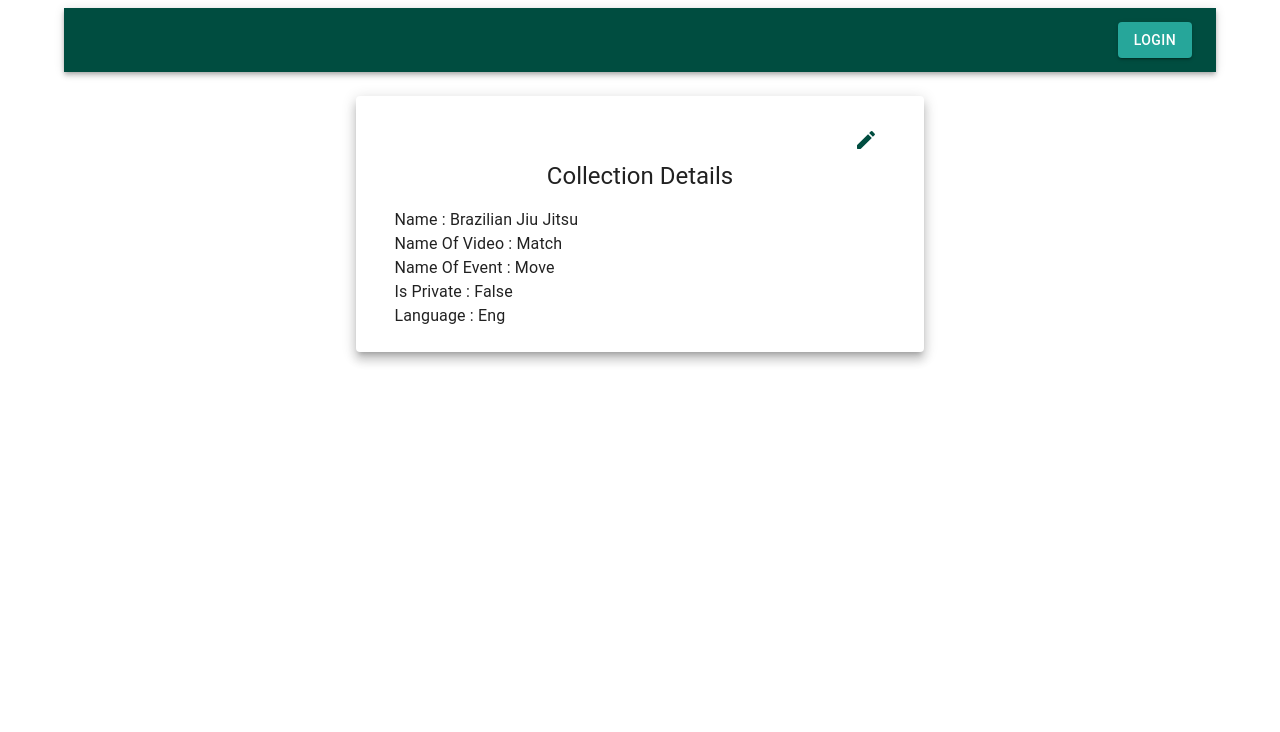
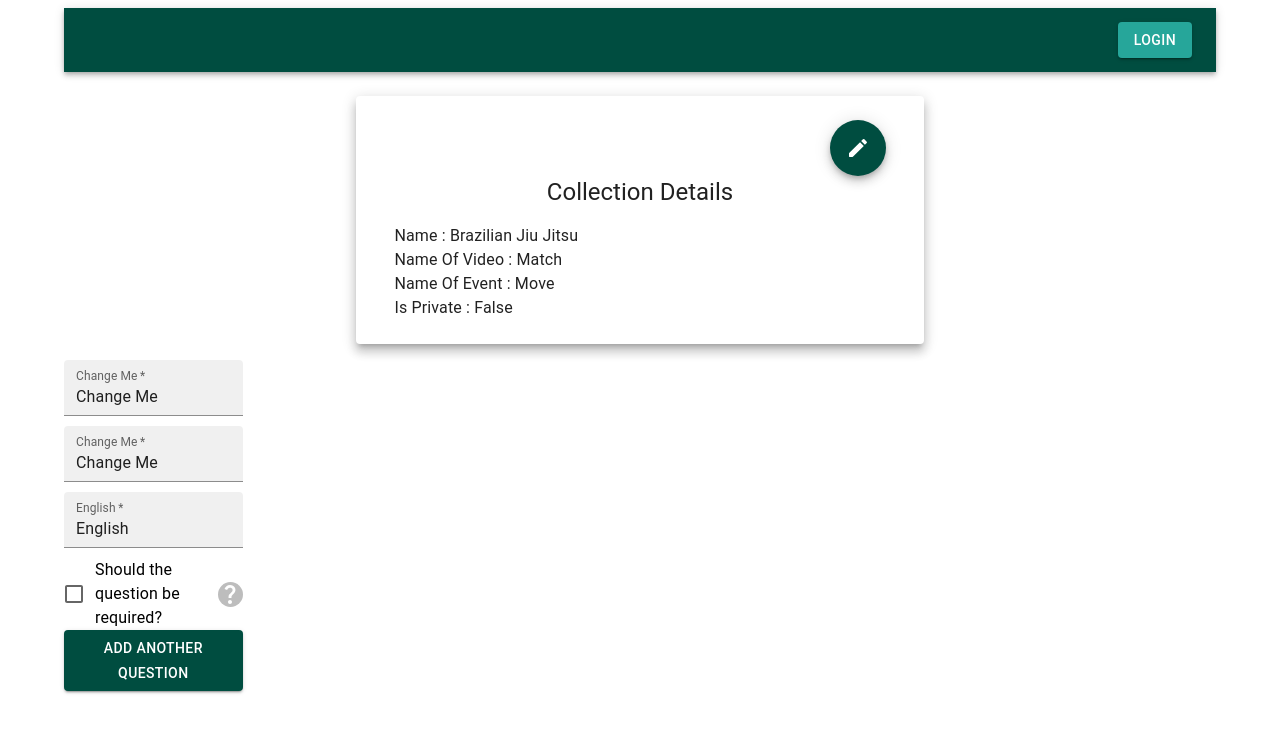
Before and after one commit to NerdyWithZainab/video-annotator, a Next.js app: page /collection/1 in a window 1280 px wide. Shown: the top 732 px of the page. Built offline with nearby package versions, Linux system fonts and the light colour scheme; no server answers.

Commit message:
begin to flesh out the new intake question creation

```diff
--- a/components/CollectionDetailsEdit/index.tsx
+++ b/components/CollectionDetailsEdit/index.tsx
@@ -17,7 +17,7 @@
 
 const CollectionDetailsEdit: React.FC<{
   collection: Collection;
-  setIsCollectionDetailsInEditMode: () => {};
+  setIsCollectionDetailsInEditMode: (val: boolean) => void;
 }> = ({ collection, setIsCollectionDetailsInEditMode }) => {
   const intl: IntlShape = useIntl();
 
--- a/components/CollectionDetailsView/index.tsx
+++ b/components/CollectionDetailsView/index.tsx
@@ -11,7 +11,7 @@
 
 const CollectionDetailsView: React.FC<{
   collection: Collection;
-  setIsCollectionDetailsInEditMode: () => {};
+  setIsCollectionDetailsInEditMode: (val: boolean) => void;
 }> = ({ collection, setIsCollectionDetailsInEditMode }) => {
   return (
     <InfoPanel
@@ -28,7 +28,7 @@
             <Grid item lg={12} sm={12}>
               <Typography>
                 {convertCamelCaseToCapitalCase(elKey)} :{" "}
-                {capitalizeEachWord(collectionEl.toString())}
+                {capitalizeEachWord(collectionEl?.toString() || "No value")}
               </Typography>
             </Grid>
           );
--- a/components/InfoPanel/index.tsx
+++ b/components/InfoPanel/index.tsx
@@ -1,5 +1,12 @@
 import React from "react";
-import { Button, Grid, IconButton, Paper, Typography } from "@mui/material";
+import {
+  Button,
+  Fab,
+  Grid,
+  IconButton,
+  Paper,
+  Typography,
+} from "@mui/material";
 import { Tooltip } from "@mui/material";
 // import EditIcon from "@mui/icons-material/Edit";
 import EditRoundedIcon from "@mui/icons-material/EditRounded";
@@ -46,13 +53,19 @@
         {isEditable && (
           <Grid container justifyContent="flex-end" alignItems="flex-end">
             <Grid item>
-              <IconButton
+              {/* <IconButton
+                color="primary"
+                aria-label="edit collection"
+                onClick={handleEditClick}
+              > */}
+              <Fab
                 color="primary"
                 aria-label="edit collection"
                 onClick={handleEditClick}
               >
                 <EditRoundedIcon />
-              </IconButton>
+              </Fab>
+              {/* </IconButton> */}
             </Grid>
           </Grid>
         )}
--- /dev/null
+++ b/components/VideoIntakeQuestions/index.tsx
@@ -0,0 +1,216 @@
+import { useEffect, useState } from "react";
+
+import { map, get } from "lodash-es";
+
+import { Collection, Question, QuestionValidity } from "../../types";
+import {
+  Button,
+  Checkbox,
+  FormControlLabel,
+  Grid,
+  TextField,
+} from "@mui/material";
+import { IntlShape, FormattedMessage, useIntl } from "react-intl";
+import InfoIcon from "../InfoIcon";
+import CustomError from "../Error";
+
+const VideoIntakeQuestions: React.FC<{ collection: Collection }> = ({
+  collection,
+}) => {
+  console.log("deleteMe got here and collection is: ");
+  console.log(collection);
+
+  const intl: IntlShape = useIntl();
+
+  const [intakeQuestions, setIntakeQuestions] = useState<
+    Question[] | undefined
+  >(undefined);
+  const [intakeQuestionsInvalid, setIntakeQuestionsInvalid] = useState<
+    QuestionValidity[] | undefined
+  >(undefined);
+  const [error, setError] = useState<string>("");
+
+  const isRequiredLabel: string = intl.formatMessage({
+    id: "IS_QUESTION_REQUIRED",
+    defaultMessage: "Should the question be required?",
+  });
+
+  useEffect(() => {
+    setIntakeQuestions([
+      ...(collection?.intakeQuestions || []),
+      {
+        label: "Change Me",
+        type: "Change Me",
+        language: "English",
+        isRequired: false,
+        testId: "change me",
+      },
+    ]);
+  }, [collection]);
+
+  const handleLabelChange: (
+    event: React.ChangeEvent<HTMLInputElement>
+  ) => void = (event: React.ChangeEvent<HTMLInputElement>) => {
+    const currentEvent = event;
+    console.log("deleteMe currentEvent is: ");
+    console.log(currentEvent);
+    // @TODO flesh this out. See if you can make it handle everything with question key + index being passed in as well?
+  };
+
+  const createNewIntakeQuestion: () => void = () => {
+    try {
+      collection.intakeQuestions = [
+        ...(intakeQuestions || []),
+        {
+          label: "Change Me",
+          type: "Change Me",
+          language: "English",
+          isRequired: false,
+          testId: "change me",
+        },
+      ]; // @TODO lookup whether this is bad practice using currently existing state in the setter for the new state... I vaguely remember something like using previous value for this?
+    } catch (error: any) {
+      setError(error?.message);
+    }
+  };
+
+  return (
+    <Grid container>
+      {map(intakeQuestions || [], (intakeQuestion, intakeQuestionIdx) => {
+        return (
+          <>
+            <Grid item lg={12} sm={12}>
+              <TextField
+                fullWidth
+                data-testid={intakeQuestion?.testId + "-label"}
+                error={get(intakeQuestionsInvalid, [
+                  intakeQuestionIdx,
+                  "label",
+                ])}
+                variant="filled"
+                label={
+                  intakeQuestion?.label || (
+                    <FormattedMessage
+                      id="UNKNOWN_LABEL"
+                      defaultMessage="Unknown Label"
+                    />
+                  )
+                }
+                required
+                helperText={
+                  get(intakeQuestionsInvalid, [intakeQuestionIdx, "label"])
+                    ? intl.formatMessage(
+                        {
+                          id: "GENERIC_CANNOT_BE_BLANK",
+                          defaultMessage: "Question label cannot be blank",
+                        },
+                        { name: "Question label" } // @TODO internationalize this, too
+                      )
+                    : ""
+                }
+                style={{ marginBottom: 10, maxWidth: 400 }}
+                onChange={handleLabelChange}
+                value={intakeQuestion?.label}
+              ></TextField>
+            </Grid>
+            <Grid item lg={12} sm={12}>
+              <TextField
+                fullWidth
+                data-testid={intakeQuestion?.testId + "-type"}
+                error={get(intakeQuestionsInvalid, [intakeQuestionIdx, "type"])}
+                variant="filled"
+                label={
+                  intakeQuestion?.type || (
+                    <FormattedMessage
+                      id="UNKNOWN_TYPE"
+                      defaultMessage="Unknown Type"
+                    />
+                  )
+                }
+                required
+                helperText={
+                  get(intakeQuestionsInvalid, [intakeQuestionIdx, "type"])
+                    ? intl.formatMessage(
+                        {
+                          id: "GENERIC_CANNOT_BE_BLANK",
+                          defaultMessage: "Question type cannot be blank",
+                        },
+                        { name: "Question type" } // @TODO internationalize this, too
+                      )
+                    : ""
+                }
+                style={{ marginBottom: 10, maxWidth: 400 }}
+                onChange={handleLabelChange}
+                value={intakeQuestion?.type}
+              ></TextField>
+            </Grid>
+            <Grid item lg={12} sm={12}>
+              <TextField
+                fullWidth
+                data-testid={intakeQuestion?.testId + "-language"}
+                error={get(intakeQuestionsInvalid, [
+                  intakeQuestionIdx,
+                  "language",
+                ])}
+                variant="filled"
+                label={
+                  intakeQuestion?.language || (
+                    <FormattedMessage
+                      id="UNKNOWN_LANGUAGE"
+                      defaultMessage="Unknown Language"
+                    />
+                  )
+                }
+                required
+                helperText={
+                  get(intakeQuestionsInvalid, [intakeQuestionIdx, "language"])
+                    ? intl.formatMessage(
+                        {
+                          id: "GENERIC_CANNOT_BE_BLANK",
+                          defaultMessage: "Question language cannot be blank",
+                        },
+                        { name: "Question language" } // @TODO internationalize this, too
+                      )
+                    : ""
+                }
+                style={{ marginBottom: 10, maxWidth: 400 }}
+                onChange={handleLabelChange}
+                value={intakeQuestion?.language}
+              ></TextField>
+            </Grid>
+            <Grid item lg={12} sm={12}>
+              <div style={{ display: "flex", alignItems: "center" }}>
+                <FormControlLabel
+                  style={{ marginRight: 10 }}
+                  control={<Checkbox />} // @TODO LEFT OFF HERE
+                  value={intakeQuestion?.isRequired}
+                  onChange={handleLabelChange}
+                  label={isRequiredLabel}
+                />
+                <InfoIcon
+                  messageId="IS_REQUIRED_DESCRIPTION"
+                  defaultMessage="If selected, users who submit videos to this collection will be required to fill out this field with every video that they submit."
+                />
+              </div>
+            </Grid>
+          </>
+        );
+      })}
+      <Grid item lg={12} sm={12}>
+        <Button
+          style={{ marginBottom: 10 }}
+          data-testid={"collection-details-submit-button"}
+          variant="contained"
+          onClick={createNewIntakeQuestion}
+        >
+          <FormattedMessage
+            id="ADD_ANOTHER_QUESTION"
+            defaultMessage="Add another question"
+          />
+        </Button>
+        {error && <CustomError errorMsg={error} />}
+      </Grid>
+    </Grid>
+  );
+};
+export default VideoIntakeQuestions;
--- a/lang/en.json
+++ b/lang/en.json
@@ -80,5 +80,11 @@
   "IS_COLLECTION_PRIVATE": "Is the collection private?",
   "SOMETHING_WENT_WRONG_CONTACT_DEVELOPER": "Something went wrong. Alert a developer by <a href='/me'>leaving feedback</a>",
   "IS_PRIVATE_DESCRIPTION": "If selected, other users will be able to discover your collection, as well as view and edit the videos within the collection as their privileges permit. They will not be able to edit the questions that appear during video intake.",
-  "DONE": "Done"
+  "DONE": "Done",
+  "UNKNOWN_LABEL": "Unknown Label",
+  "ADD_ANOTHER_QUESTION": "Add another question",
+  "UNKNOWN_TYPE": "Unknown type",
+  "UNKNOWN_LANGUAGE": "Unknown language",
+  "IS_QUESTION_REQUIRED": "Should the question be required?",
+  "IS_REQUIRED_DESCRIPTION": "If selected, users who submit videos to this collection will be required to fill out this field with every video that they submit."
 }
--- a/pages/collection/[collectionId].tsx
+++ b/pages/collection/[collectionId].tsx
@@ -2,6 +2,7 @@
 import { useState } from "react";
 import CollectionDetailsEdit from "../../components/CollectionDetailsEdit";
 import CollectionDetailsView from "../../components/CollectionDetailsView";
+import VideoIntakeQuestions from "../../components/VideoIntakeQuestions";
 
 import { Collection } from "../../types";
 
@@ -11,7 +12,6 @@
     nameOfVideo: "Match",
     nameOfEvent: "Move",
     isPrivate: false,
-    language: "eng",
   };
 
   const [isCollectionDetailsInEditMode, setIsCollectionDetailsInEditMode] =
@@ -35,6 +35,10 @@
         )}
       </Grid>
       <Grid item sm={12} md={3}></Grid>
+      <Grid item sm={12} md={2}>
+        <VideoIntakeQuestions collection={shamCollection} />
+      </Grid>
+      <Grid item sm={12} md={10}></Grid>
     </Grid>
   );
 };
```
Also changed, not shown: types.ts (+16 -1 lines).
